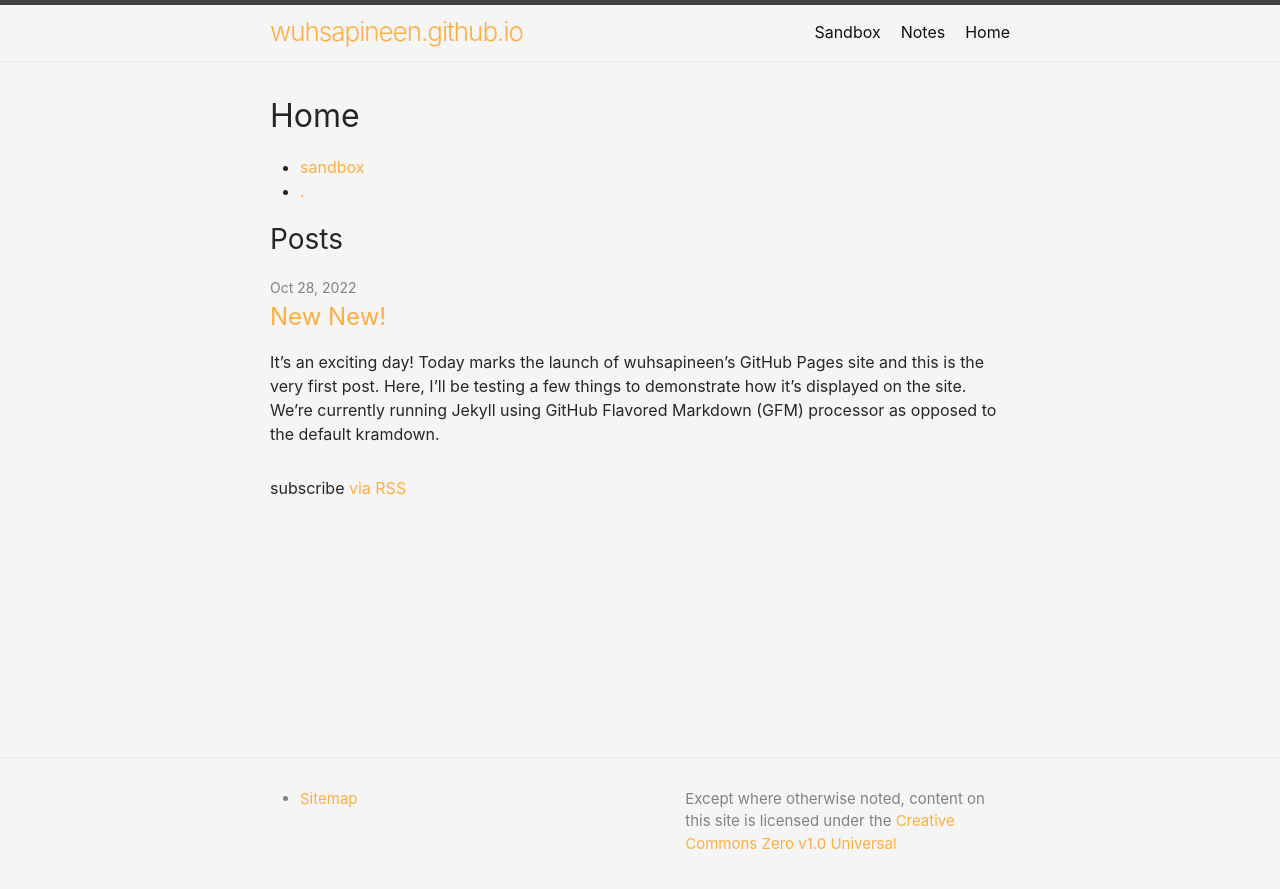
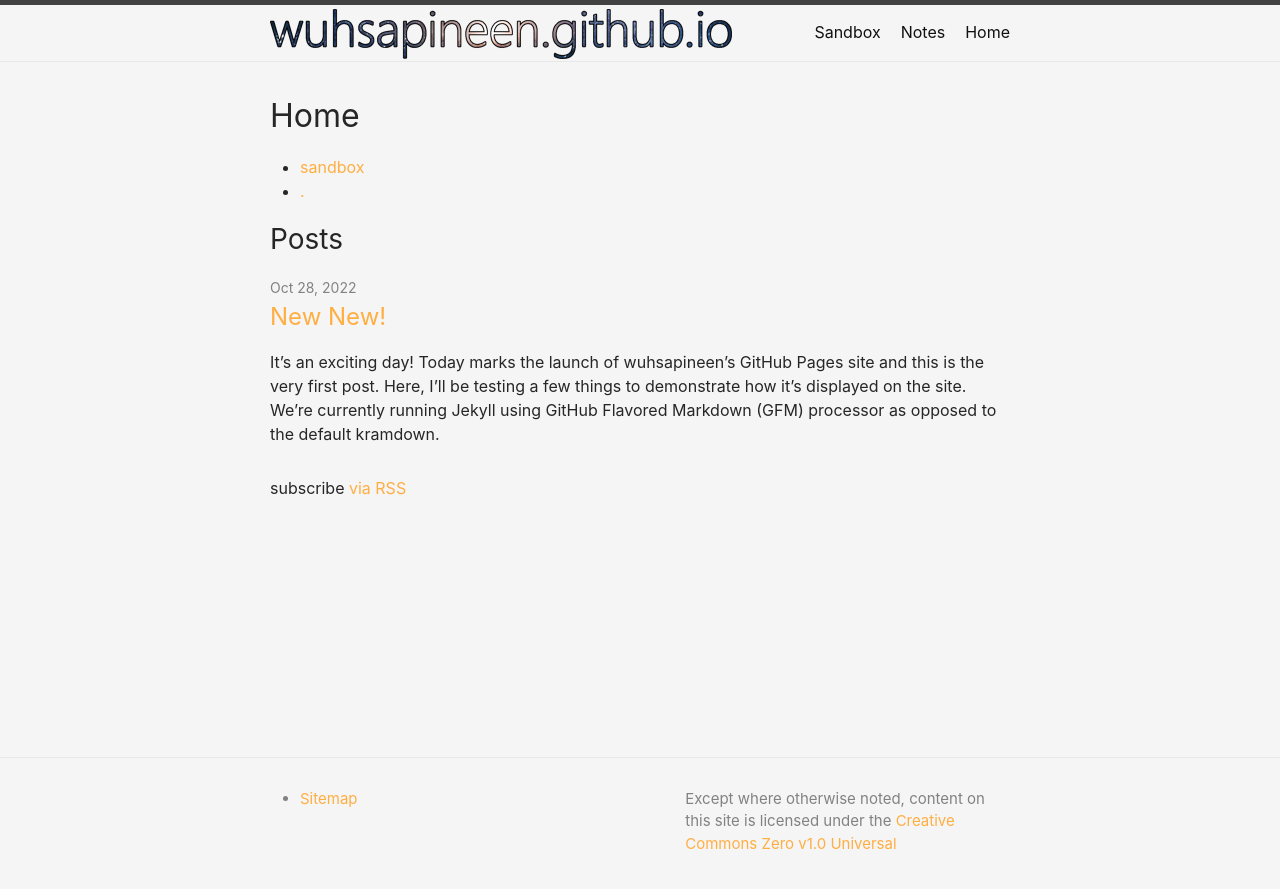
Before and after one commit to wuhsapineen/wuhsapineen.github.io, a Jekyll site: the page built from index.md, in a window 1280 px wide. Shown: the top 889 px of the page. Built offline with Jekyll 4.4.1, drawn with Linux system fonts in a browser that asks for light colours.

Commit message:
Update header.html

```diff
--- a/_includes/header.html
+++ b/_includes/header.html
@@ -3,7 +3,7 @@
   <div class="wrapper">
     {%- assign default_paths = site.pages | map: "path" -%}
     {%- assign page_paths = site.header_pages | default: default_paths -%}
-    <a class="site-title" rel="author" href="{{ "/" | relative_url }}">{{ site.title | escape }}</a>
+    <a class="site-title" rel="author" href="{{ "/" | relative_url }}"><img src="assets/images/wuhsapineen_full.png" /></a>
 
     {%- if page_paths -%}
       <nav class="site-nav">
```
